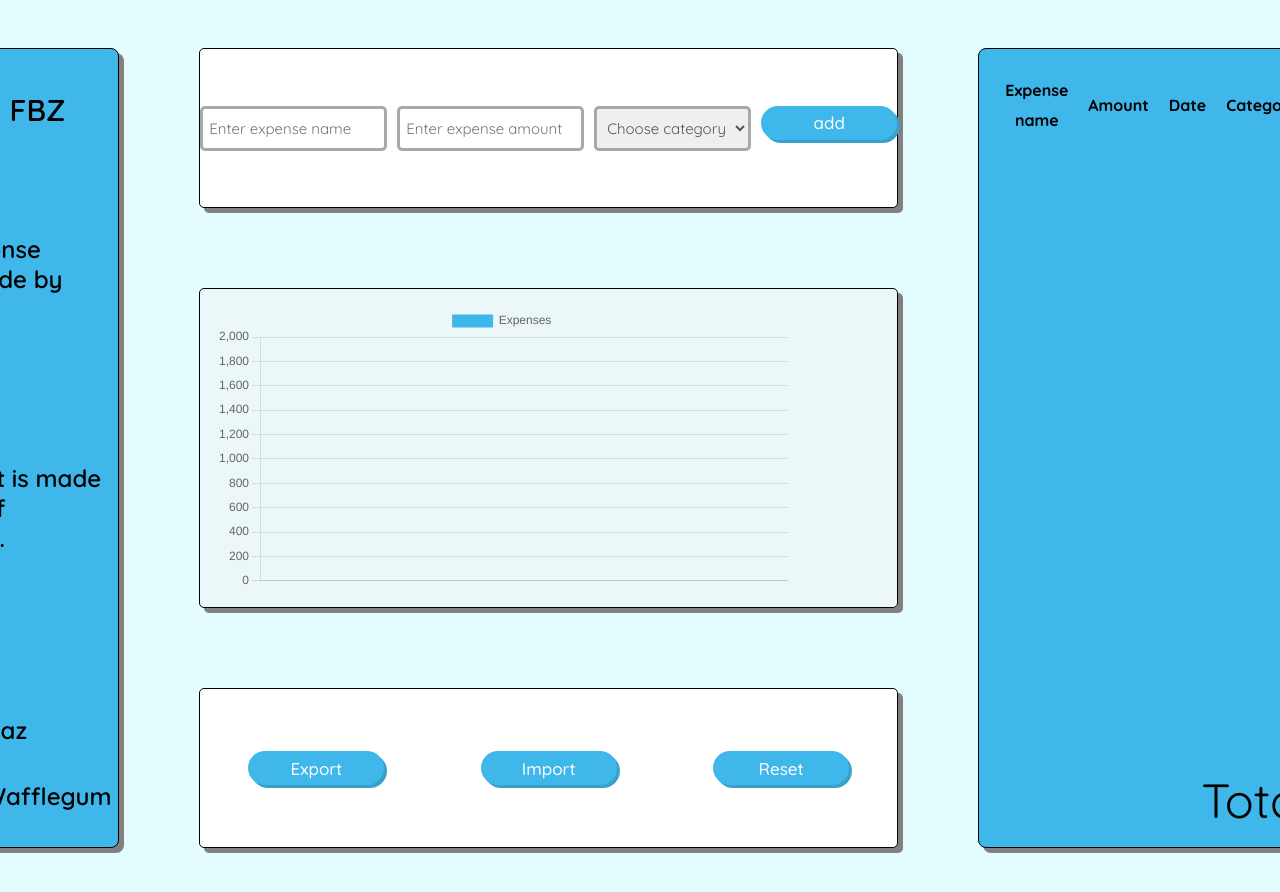
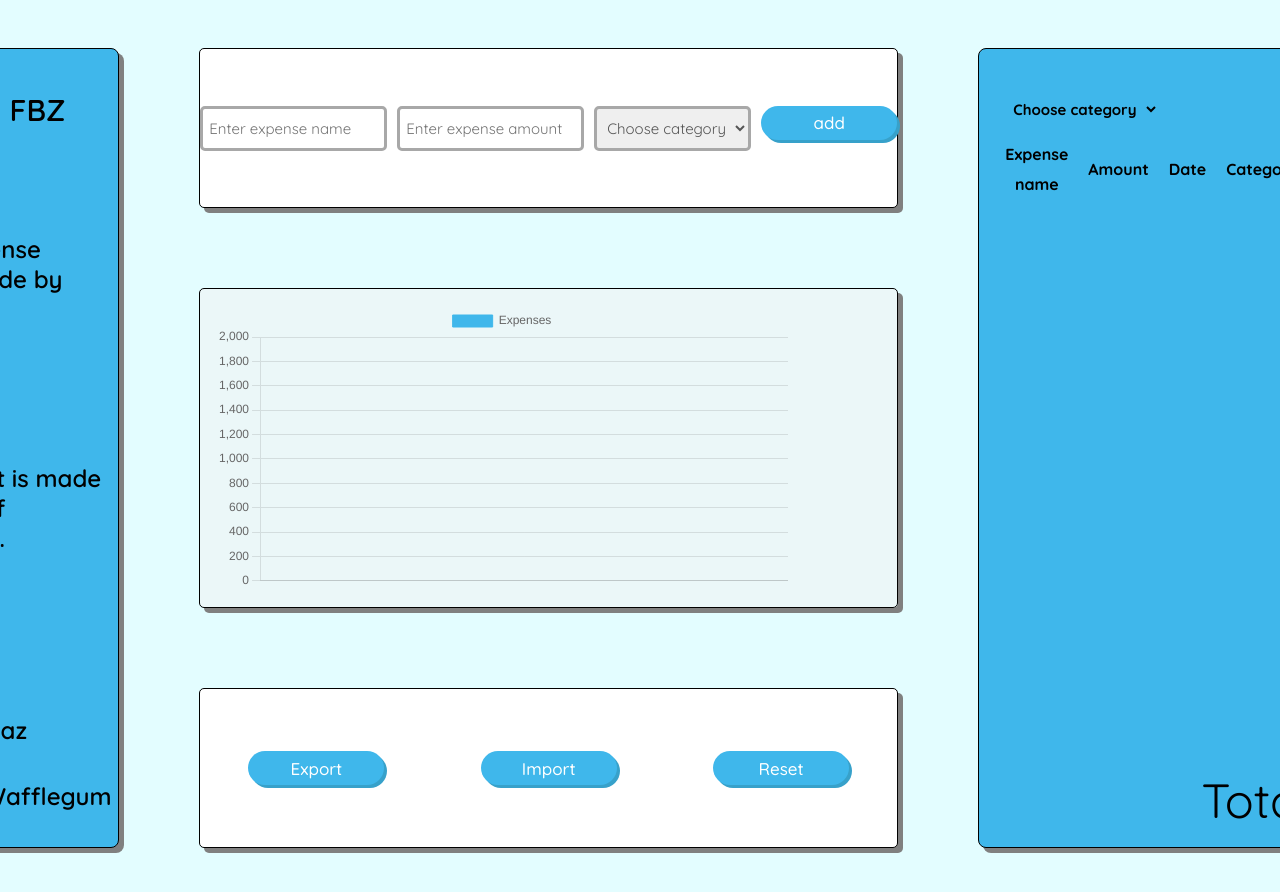
Before and after one commit to HazPD/Expense-Tracker, a plain HTML site: page index.html in a window 1280 px wide. Shown: the top 892 px of the page. Drawn offline with nearby package versions, Linux system fonts and the light colour scheme.

Commit message:
Fixed ID

```diff
--- a/index.html
+++ b/index.html
@@ -58,7 +58,7 @@
                     </div>
                     <div id="expense-category">
                         <select name="category" id="category">
-                            <option value ="" id="firsFilter" disabled selected hidden>Choose category</option>
+                            <option value ="" id="firsOption" disabled selected hidden>Choose category</option>
                             <option value="Utility">Utility</option>
                             <option value="Food">Food</option>
                             <option value="Wants">Wants</option>
@@ -80,7 +80,7 @@
         </div>
 
         <div class="output-UI">
-            <!--
+
             <div class="filter">
                 <form id="filterForm">
                 <select id="filterCategory">
@@ -91,7 +91,7 @@
                 </select>
                 </form>
             </div>
-            -->
+
             <div class="table">
                 <table cellpadding="2">
                     <thead>
```
